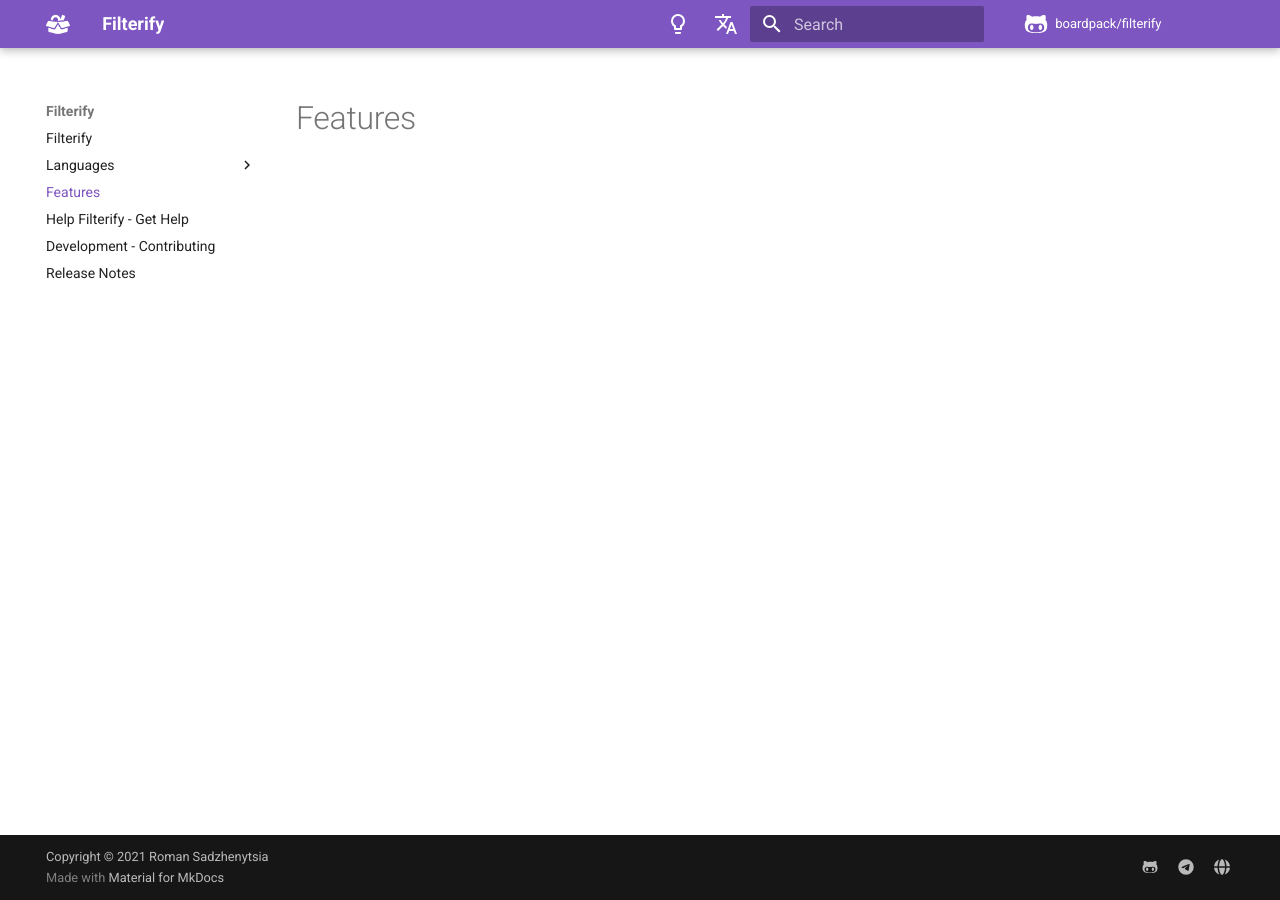
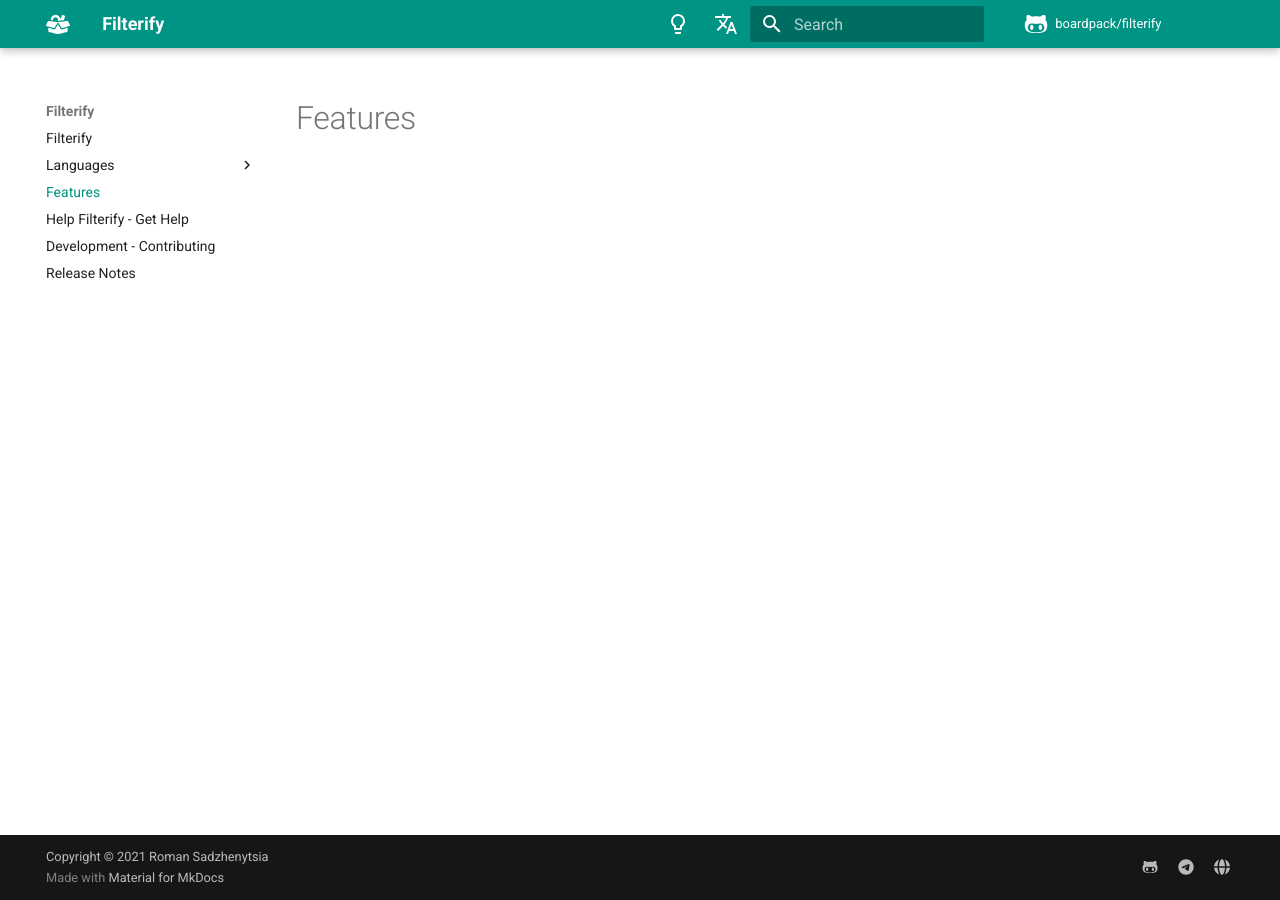
Before and after one commit to boardpack/filterify, an MkDocs documentation site: the page built from docs/en/docs/features.md, in a window 1280 px wide. Built offline with MkDocs 1.6.1 and Material for MkDocs 9.7.7, drawn with Linux system fonts in a browser that asks for light colours; comment, search, counter and statistics services are not loaded.

```diff
--- a/docs/en/mkdocs.yml
+++ b/docs/en/mkdocs.yml
@@ -5,14 +5,14 @@
   name: material
   palette:
   - scheme: default
-    primary: deep purple
-    accent: amber
+    primary: teal
+    accent: teal
     toggle:
       icon: material/lightbulb-outline
       name: Switch to dark mode
   - scheme: slate
-    primary: deep purple
-    accent: amber
+    primary: teal
+    accent: teal
     toggle:
       icon: material/lightbulb
       name: Switch to light mode
```
Also changed, not shown: docs/en/docs/img/logo-white.png, docs/en/docs/img/logo-white.svg.
